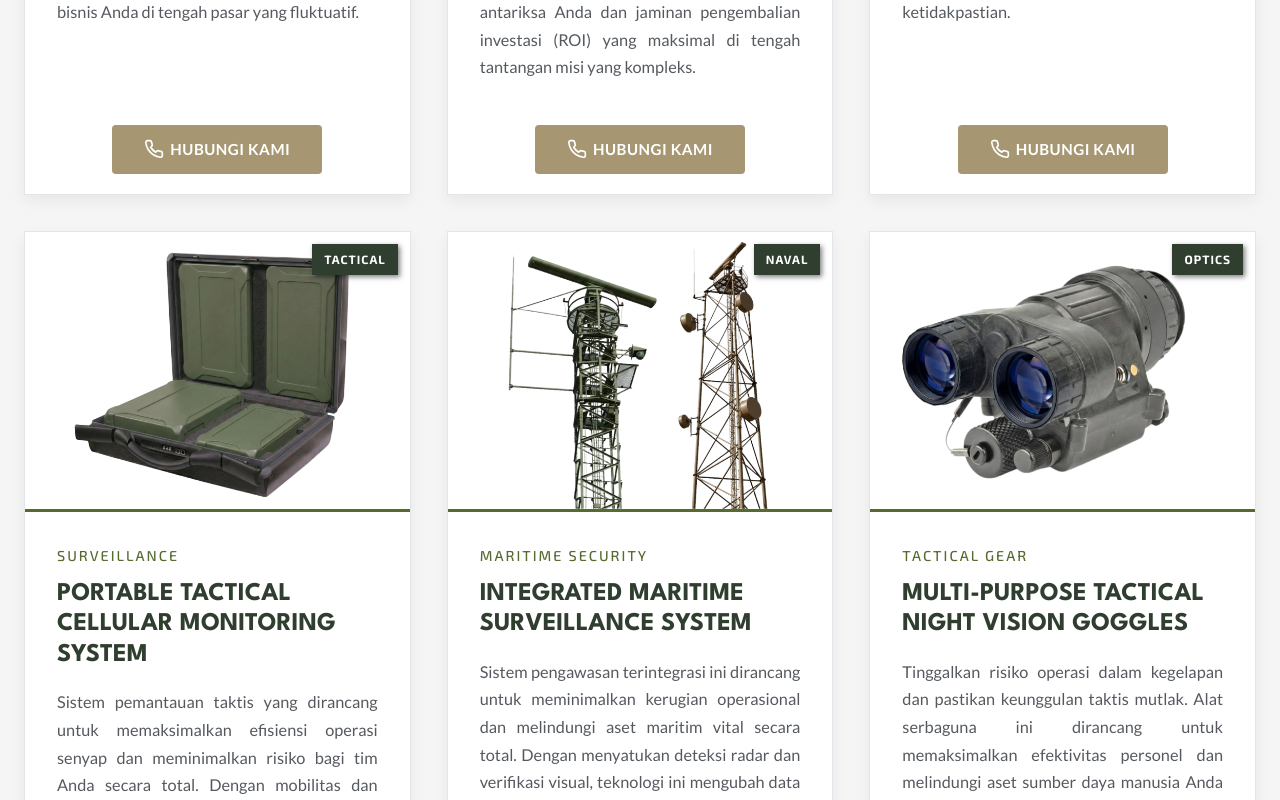
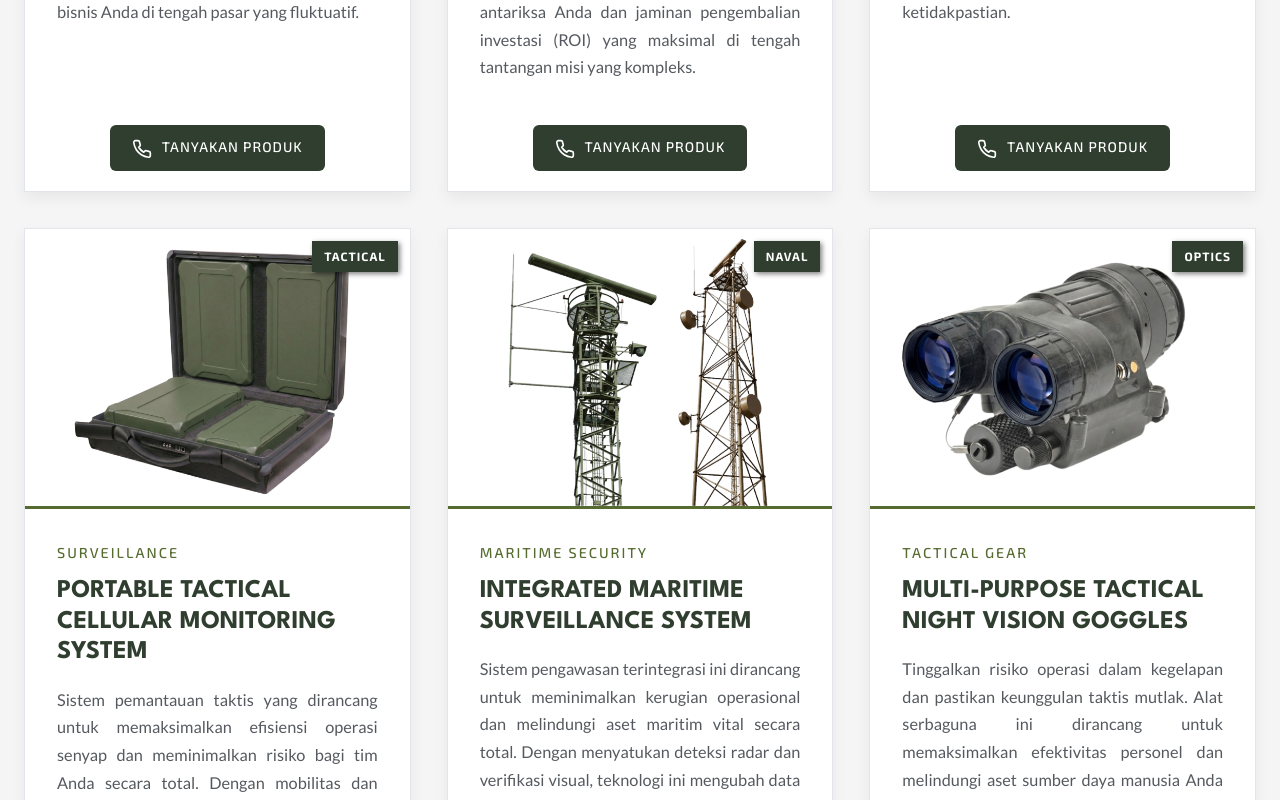
Before and after one commit to ArellSBiyantoro/compro_1_25, a Vue app: page /products in a window 1280 px wide. Shown: the part 1100-1900 px from the top of the page. Built offline with nearby package versions, Linux system fonts and the light colour scheme.

Commit message:
update: adjust tombol produk

```diff
--- a/src/pages/ProductsPage.vue
+++ b/src/pages/ProductsPage.vue
@@ -35,11 +35,10 @@
           <a
             :href="`https://wa.me/6287781234288?text=Halo Ciptagraha, saya tertarik dan ingin mengetahui lebih lanjut mengenai ${encodeURIComponent(product.title)}`"
             target="_blank"
-            class="px-8 py-3 rounded transition hero-button"
-            style="background-color: var(--color-dessert-tan); color: var(--color-white); border: none; font-weight: 600; font-family: var(--font-body);"
+            class=" text-sm cta-button"
           >
             <i data-feather="phone" alt="WhatsApp" class="inline-block h-5 w-5 mr-1.5"></i>
-            Hubungi Kami
+            Tanyakan Produk
           </a>
         </div>
       </article>
```
Also changed, not shown: NOTE_OUT_OF_CODE.txt.
